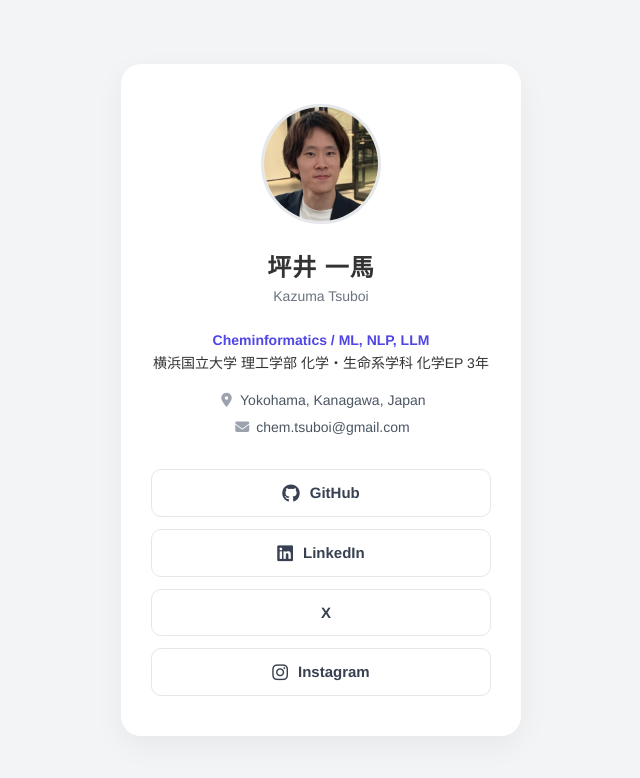
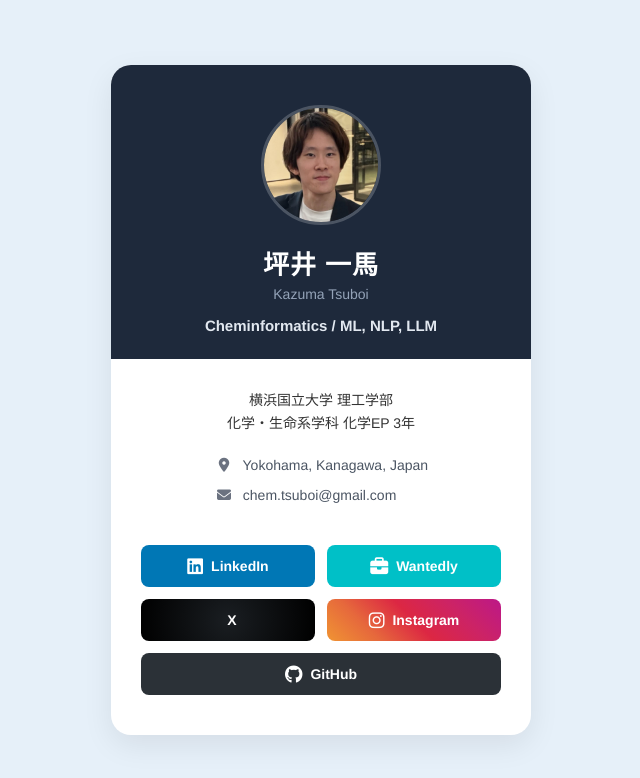
Before and after one commit to Tsuboi-coder/Card, a plain HTML site: page index.html in a window 1280 px wide. Shown: the whole page, without its empty margins (319-959 px from the left). Drawn offline with Linux system fonts and the light colour scheme.

Commit message:
最終修正

```diff
--- a/index.html
+++ b/index.html
@@ -10,15 +10,17 @@
 <body>
 
     <div class="card">
-        <img src="MyFace.PNG" alt="Profile Picture" class="profile-img" onerror="this.src='https://via.placeholder.com/120'">
-
+        <div class="card-header">
+            <img src="MyFace.png" alt="Profile Picture" class="profile-img" onerror="this.src='https://via.placeholder.com/120'">
             <h1 class="name-jp">坪井 一馬</h1>
             <p class="name-en">Kazuma Tsuboi</p>
+            <p class="major">Cheminformatics / ML, NLP, LLM</p>
+        </div>
 
+        <div class="card-body">
             <div class="info-section">
-            <p class="academic">
-                <span class="major">Cheminformatics / ML, NLP, LLM</span><br>
-                横浜国立大学 理工学部 化学・生命系学科 化学EP 3年
+                <p class="affiliation">
+                    横浜国立大学 理工学部<br>化学・生命系学科 化学EP 3年
                 </p>
 
                 <div class="contact-info">
@@ -28,12 +30,12 @@
             </div>
 
             <div class="link-section">
-            <a href="https://github.com/Tsuboi-coder" class="link-btn github" target="_blank">
-                <i class="fa-brands fa-github"></i> GitHub
+                <a href="https://www.linkedin.com/in/%E4%B8%80%E9%A6%AC-%E5%9D%AA%E4%BA%95-061172279/" class="link-btn linkedin" target="_blank">
+                <i class="fa-brands fa-linkedin"></i> LinkedIn
                 </a>
 
-            <a href="https://www.linkedin.com/in/%E4%B8%80%E9%A6%AC-%E5%9D%AA%E4%BA%95-061172279/" class="link-btn linkedin" target="_blank">
-                <i class="fa-brands fa-linkedin"></i> LinkedIn
+                <a href="https://www.wantedly.com/id/kazuma_tsuboi" class="link-btn wantedly" target="_blank">
+                <i class="fa-solid fa-briefcase"></i> Wantedly
                 </a>
 
                 <a href="https://x.com/x_tsuboi" class="link-btn x-twitter" target="_blank">
@@ -43,6 +45,12 @@
                 <a href="https://www.instagram.com/insta.tsuboi" class="link-btn instagram" target="_blank">
                 <i class="fa-brands fa-instagram"></i> Instagram
                 </a>
+
+                <a href="https://github.com/Tsuboi-coder" class="link-btn github" target="_blank">
+                <i class="fa-brands fa-github"></i> GitHub
+                </a>
+
+            </div>
         </div>
     </div>
 
--- a/style.css
+++ b/style.css
@@ -7,7 +7,8 @@
 
 body {
     font-family: "Helvetica Neue", Arial, "Hiragino Kaku Gothic ProN", "Hiragino Sans", Meiryo, sans-serif;
-    background-color: #f3f4f6; /* 薄いグレーの背景 */
+    /* 背景を薄い青色に変更 */
+    background-color: #e6f0f9;
     color: #333;
     display: flex;
     justify-content: center;
@@ -16,30 +17,37 @@ body {
     padding: 20px;
 }
 
-/* カード本体のデザイン */
+/* カード本体 */
 .card {
     background-color: #ffffff;
     width: 100%;
-    max-width: 400px; /* PCで見ても幅が広がりすぎないようにする */
+    max-width: 420px;
     border-radius: 20px;
-    box-shadow: 0 10px 30px rgba(0, 0, 0, 0.05);
-    padding: 40px 30px;
+    box-shadow: 0 10px 30px rgba(0, 0, 0, 0.08);
+    /* headerの背景色が角丸からはみ出ないようにする */
+    overflow: hidden;
     text-align: center;
 }
 
-/* プロフィール画像 */
+/* === 上部：青背景エリア === */
+.card-header {
+    background-color: #1e293b; /* 引き締まった濃い青（ネイビー系） */
+    color: #ffffff;
+    padding: 40px 30px 25px;
+}
+
 .profile-img {
     width: 120px;
     height: 120px;
-    border-radius: 50%; /* 完全な円にする */
+    border-radius: 50%;
     object-fit: cover;
-    margin-bottom: 20px;
-    border: 3px solid #e5e7eb;
+    margin-bottom: 15px;
+    /* 暗い背景に映えるように少しだけ白いフチをつける */
+    border: 3px solid rgba(255, 255, 255, 0.2);
 }
 
-/* 名前 */
 .name-jp {
-    font-size: 24px;
+    font-size: 26px;
     font-weight: bold;
     margin-bottom: 5px;
     letter-spacing: 1px;
@@ -47,34 +55,48 @@ body {
 
 .name-en {
     font-size: 14px;
-    color: #6b7280;
-    margin-bottom: 25px;
+    color: #94a3b8; /* 少し落ち着いた水色グレー */
+    margin-bottom: 15px;
 }
 
-/* 所属・連絡先情報 */
+.major {
+    font-weight: bold;
+    font-size: 15px;
+    color: #e2e8f0;
+}
+
+/* === 下部：白背景エリア === */
+.card-body {
+    padding: 30px 30px 40px;
+}
+
 .info-section {
     margin-bottom: 30px;
     font-size: 14px;
     line-height: 1.6;
 }
 
-.academic {
-    margin-bottom: 15px;
+.affiliation {
+    margin-bottom: 20px;
+    color: #333;
+    font-weight: 500;
 }
 
-.major {
-    font-weight: bold;
-    color: #4f46e5; /* 専攻を少し目立たせる色 */
+.contact-info {
+    display: inline-block;
+    text-align: left; /* アイコンを綺麗に揃えるため左寄せ */
 }
 
 .contact-info p {
     color: #4b5563;
-    margin-bottom: 5px;
+    margin-bottom: 8px;
 }
 
 .contact-info i {
     width: 20px;
-    color: #9ca3af;
+    color: #6b7280;
+    text-align: center;
+    margin-right: 5px;
 }
 
 .contact-info a {
@@ -85,11 +107,12 @@ body {
     text-decoration: underline;
 }
 
-/* リンクボタンの共通デザイン */
+/* === リンクボタンエリア === */
 .link-section {
-    display: flex;
-    flex-direction: column;
-    gap: 12px; /* ボタンとボタンの隙間 */
+    display: grid;
+    /* 1枚目のように2列に並べる魔法のコード */
+    grid-template-columns: 1fr 1fr;
+    gap: 12px;
 }
 
 .link-btn {
@@ -97,25 +120,51 @@ body {
     align-items: center;
     justify-content: center;
     width: 100%;
-    padding: 14px;
-    border-radius: 10px;
+    padding: 12px 10px;
+    border-radius: 8px;
     text-decoration: none;
     font-weight: bold;
-    font-size: 15px;
+    font-size: 14px;
+    color: #ffffff; /* ボタンの文字はすべて白 */
     transition: all 0.2s ease;
-    border: 1px solid #e5e7eb;
-    color: #374151;
-    background-color: #ffffff;
 }
 
 .link-btn i {
-    margin-right: 10px;
+    margin-right: 8px;
     font-size: 18px;
 }
 
-/* ボタンにカーソルを乗せた時の動き */
 .link-btn:hover {
     transform: translateY(-2px);
-    box-shadow: 0 4px 12px rgba(0, 0, 0, 0.1);
-    background-color: #f9fafb;
+    box-shadow: 0 4px 10px rgba(0, 0, 0, 0.15);
+    opacity: 0.9;
 }
+
+/* 各SNSのブランドカラー設定 */
+.github {
+    background-color: #2b3137;
+}
+
+.linkedin {
+    background-color: #0077b5;
+}
+
+.x-twitter {
+    /* 漆黒（#000000）からチャコールグレー（#1a1e22）へのグラデーション */
+    background: radial-gradient(circle at center, #1a1e22 0%, #000000 100%);
+}
+
+.instagram {
+    /* インスタ風のグラデーション */
+    background: linear-gradient(45deg, #f09433 0%, #e6683c 25%, #dc2743 50%, #cc2366 75%, #bc1888 100%);
+}
+
+/* Wantedlyのブランドカラー（爽やかな水色） */
+.wantedly {
+    background-color: #00c0c7;
+}
+
+/* 5つのボタンを綺麗に配置する魔法（最後の要素だけ全幅にする） */
+.link-section > a:last-child {
+    grid-column: 1 / -1;
+}
```
Lines whose indentation alone changed are shown as unchanged.
